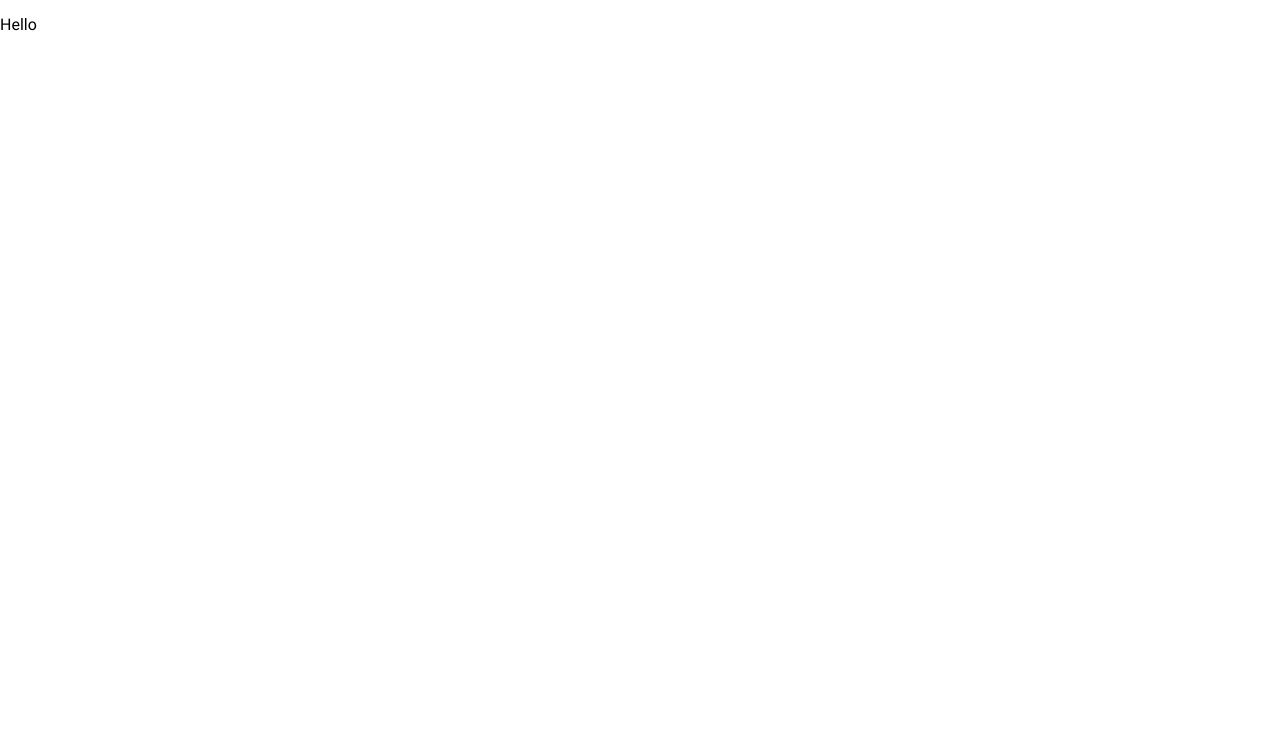
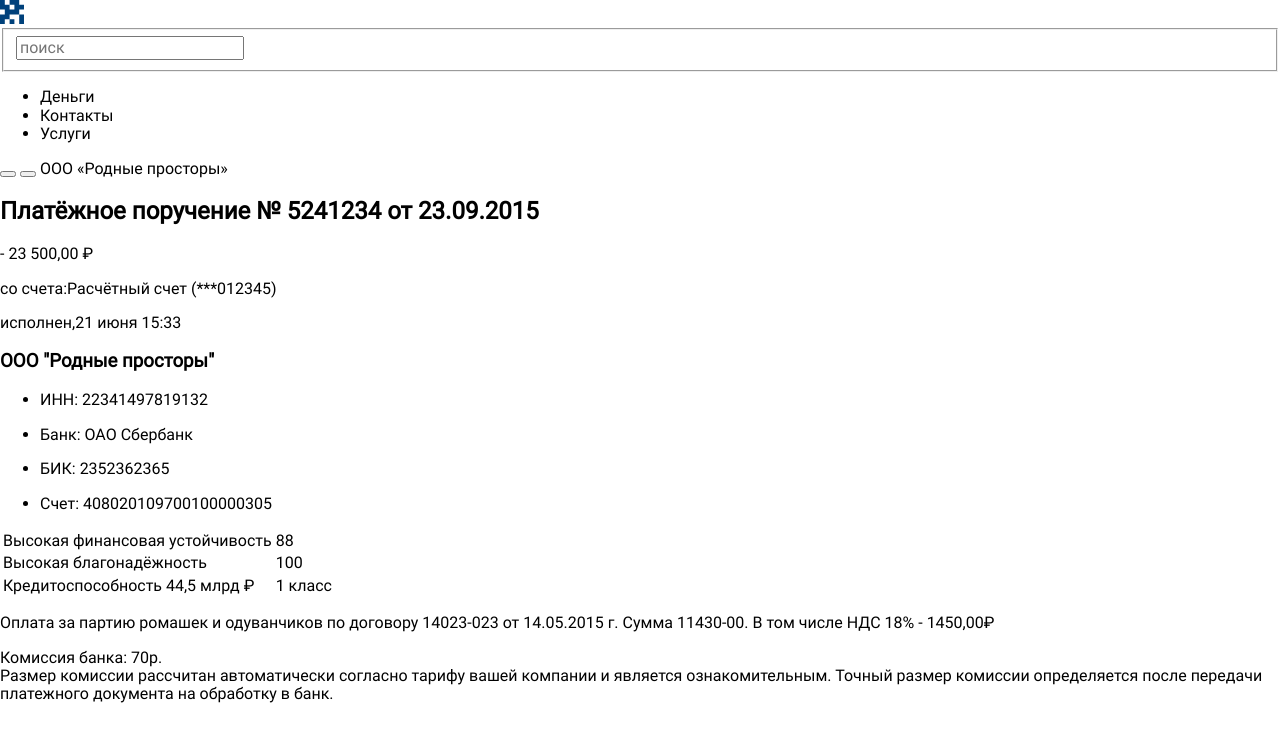
Before and after one commit to DrannikovVladimir/markupTest, a website: page source/index.html in a window 1280 px wide. Drawn offline with nearby package versions, Linux system fonts and the light colour scheme; files that its build step writes are made by us from their sources.

Commit message:
Добавил разметку для шапки и платёжного поручения

```diff
--- a/source/index.html
+++ b/source/index.html
@@ -8,6 +8,93 @@
   <title>Markup Test</title>
 </head>
 <body>
-  <p>Hello</p>
+  <header class="page-header">
+    <div class="page-header__wrapper">
+      <div class="page-header__column-left">
+        <a class="page-header__logo-link" href="#">
+          <img class="page-header__logo-image" src="img/icon-logo.svg" alt="Логотип" width="24" height="24">
+        </a>
+        <form class="page-header__form form-search" method="get">
+          <fieldset class="form-search__wrapper">
+            <input class="form-search__input" id="search" type="search" name="search" placeholder="поиск">
+            <label class="visually-hidden" for="search">Поиск</label>
+          </fieldset>
+        </form>
+      </div>
+      <div class="page-header__column-right">
+        <nav class="page-header__nav main-nav">
+          <ul class="main-nav__list">
+            <li class="main-nav__item">
+              <a class="main-nav__link" href="#">Деньги</a>
+            </li>
+            <li class="main-nav__item">
+              <a class="main-nav__link" href="#">Контакты</a>
+            </li>
+            <li class="main-nav__item">
+              <a class="main-nav__link" href="#">Услуги</a>
+            </li>
+          </ul>
+        </nav>
+        <button class="page-header__button-add">
+          <span class="visually-hidden">Добавить</span>
+        </button>
+        <button class="page-header__button-notice page-header__button-notice--have">
+          <span class="visually-hidden">Уведомления</span>
+        </button>
+        <a class="page-header__title" href="#">ООО «Родные просторы»</a>
+      </div>
+    </div>
+  </header>
+
+  <main class="page-main">
+    <section class="order">
+      <h2 class="order__title">Платёжное поручение № 5241234 от 23.09.2015</h2>
+      <p class="order__account">- 23 500,00 ₽</p>
+      <p class="order__description"><span>со счета:</span>Расчётный счет (***012345)</p>
+      <p class="order__date">исполнен,<span>21 июня 15:33</span></p>
+
+      <div class="order__card card">
+        <div class="card__content">
+          <h3 class="card__title">ООО "Родные просторы"</h3>
+          <ul class="card__list">
+            <li class="card__item">
+              <p class="card__requisite">ИНН: 22341497819132</p>
+            </li>
+            <li class="card__item">
+              <p class="card__requisite">Банк: ОАО Сбербанк</p>
+            </li>
+            <li class="card__item">
+              <p class="card__requisite">БИК: 2352362365</p>
+            </li>
+            <li class="card__item">
+              <p class="card__requisite">Счет: 408020109700100000305</p>
+            </li>
+          </ul>
+        </div>
+
+        <div class="order__features">
+          <table class="features">
+            <tr class="features__list">
+              <td class="features__item">Высокая финансовая устойчивость</td>
+              <td class="features__item">88</td>
+            </tr>
+            <tr class="features__list">
+              <td class="features__item">Высокая благонадёжность</td>
+              <td class="features__item">100</td>
+            </tr>
+            <tr class="features__list">
+              <td class="features__item">Кредитоспособность 44,5 млрд ₽</td>
+              <td class="features__item">1 класс</td>
+            </tr>
+          </table>
+        </div>
+        <div class="card__description">
+          <p class="card__description-text">Оплата за партию ромашек и одуванчиков по договору 14023-023 от 14.05.2015 г. Сумма 11430-00. В том числе НДС 18% - 1450,00₽</p>
+        </div>
+      </div>
+
+      <p class="order__commission">Комиссия банка: 70р.<br>Размер комиссии рассчитан автоматически согласно тарифу вашей компании и является ознакомительным. Точный размер комиссии определяется после передачи платежного документа на обработку в банк.</p>
+    </section>
+  </main>
 </body>
 </html>
```
